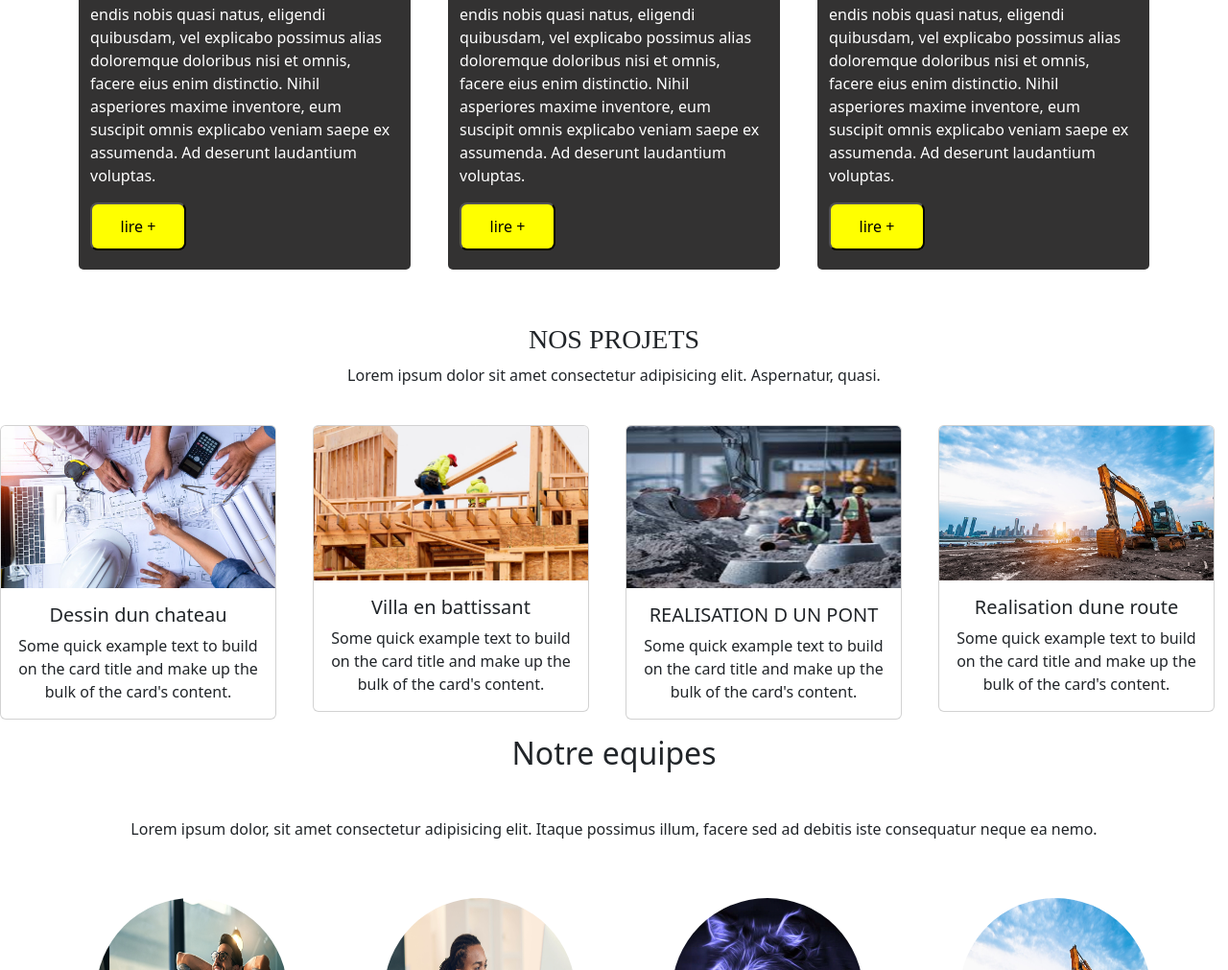
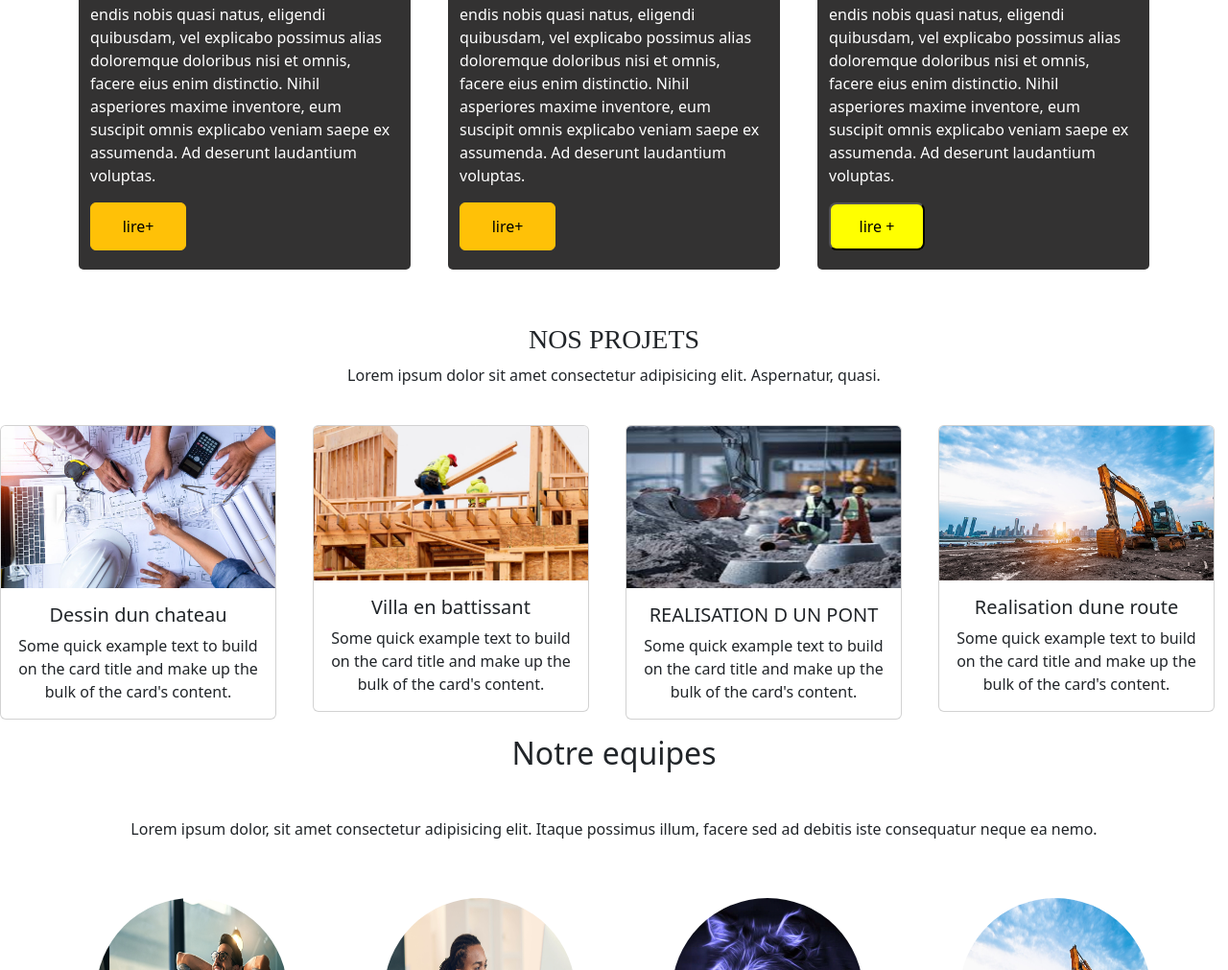
Before and after one commit to brandondiffo/DIffo-brandon-exam, a plain HTML site: page index.html in a window 1280 px wide. Shown: the part 1336-2347 px from the top of the page at 96% size. Drawn offline with Linux system fonts and the light colour scheme.

Commit message:
monsitesur git

```diff
--- a/index.html
+++ b/index.html
@@ -152,7 +152,7 @@
                     <p>
                      endis nobis quasi natus, eligendi quibusdam, vel explicabo possimus alias doloremque doloribus nisi et omnis, facere eius enim distinctio. Nihil asperiores maxime inventore, eum suscipit omnis explicabo veniam saepe ex assumenda. Ad deserunt laudantium voluptas.
                     </p>
-                    <button> lire +</button>
+                    <button type="button" class="btn btn-warning">lire+</button>
                 </div><br>
                 <div class="bocs">
                     <i class="fa-solid fa-truck"></i>
@@ -160,7 +160,7 @@
                     <p>
                      endis nobis quasi natus, eligendi quibusdam, vel explicabo possimus alias doloremque doloribus nisi et omnis, facere eius enim distinctio. Nihil asperiores maxime inventore, eum suscipit omnis explicabo veniam saepe ex assumenda. Ad deserunt laudantium voluptas.
                     </p>
-                    <button> lire +</button>
+                    <button type="button" class="btn btn-warning">lire+</button>
                 </div><br>
                 <div class="bocs">
                     <i class="fa-solid fa-truck"></i>
```
